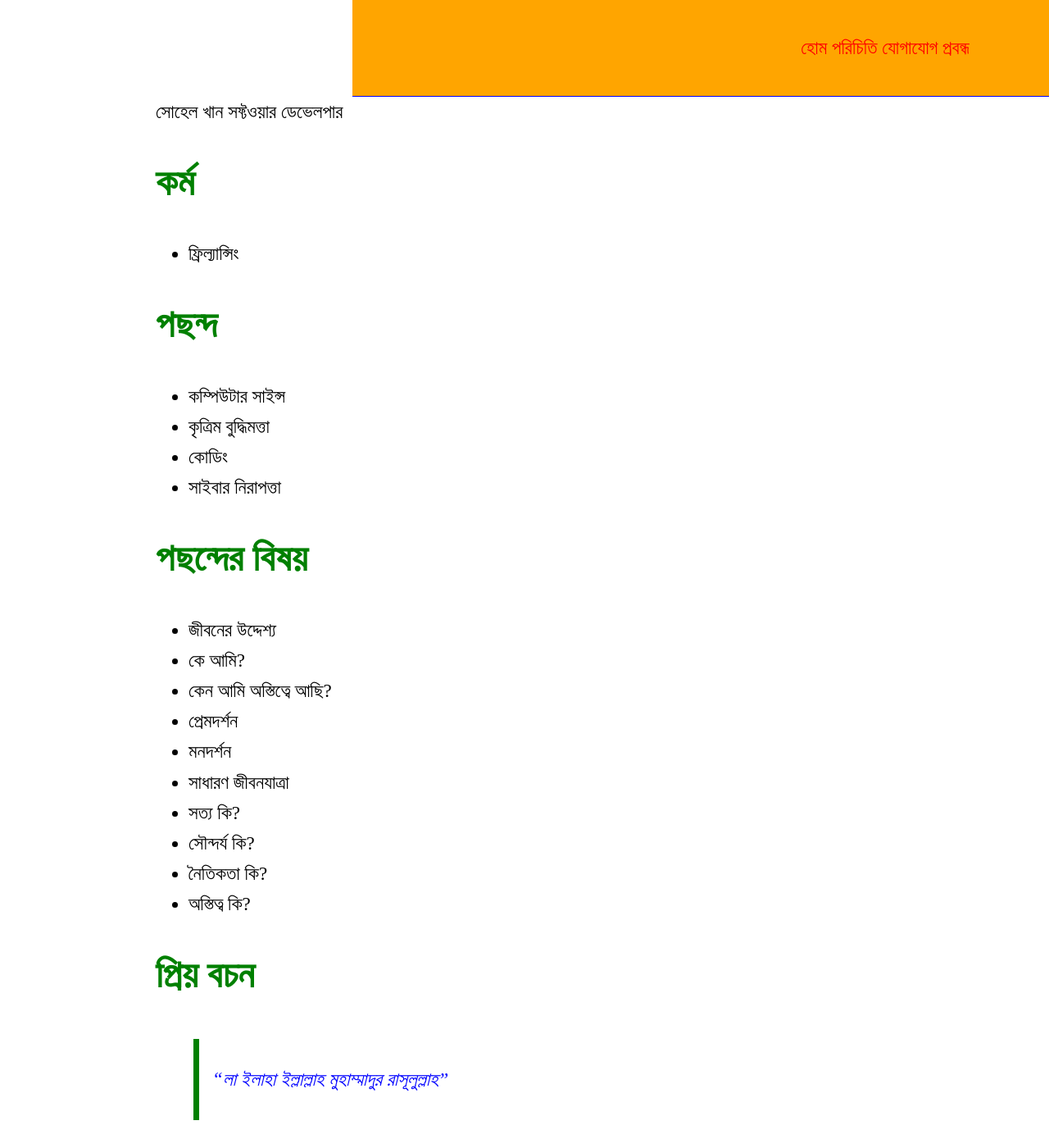
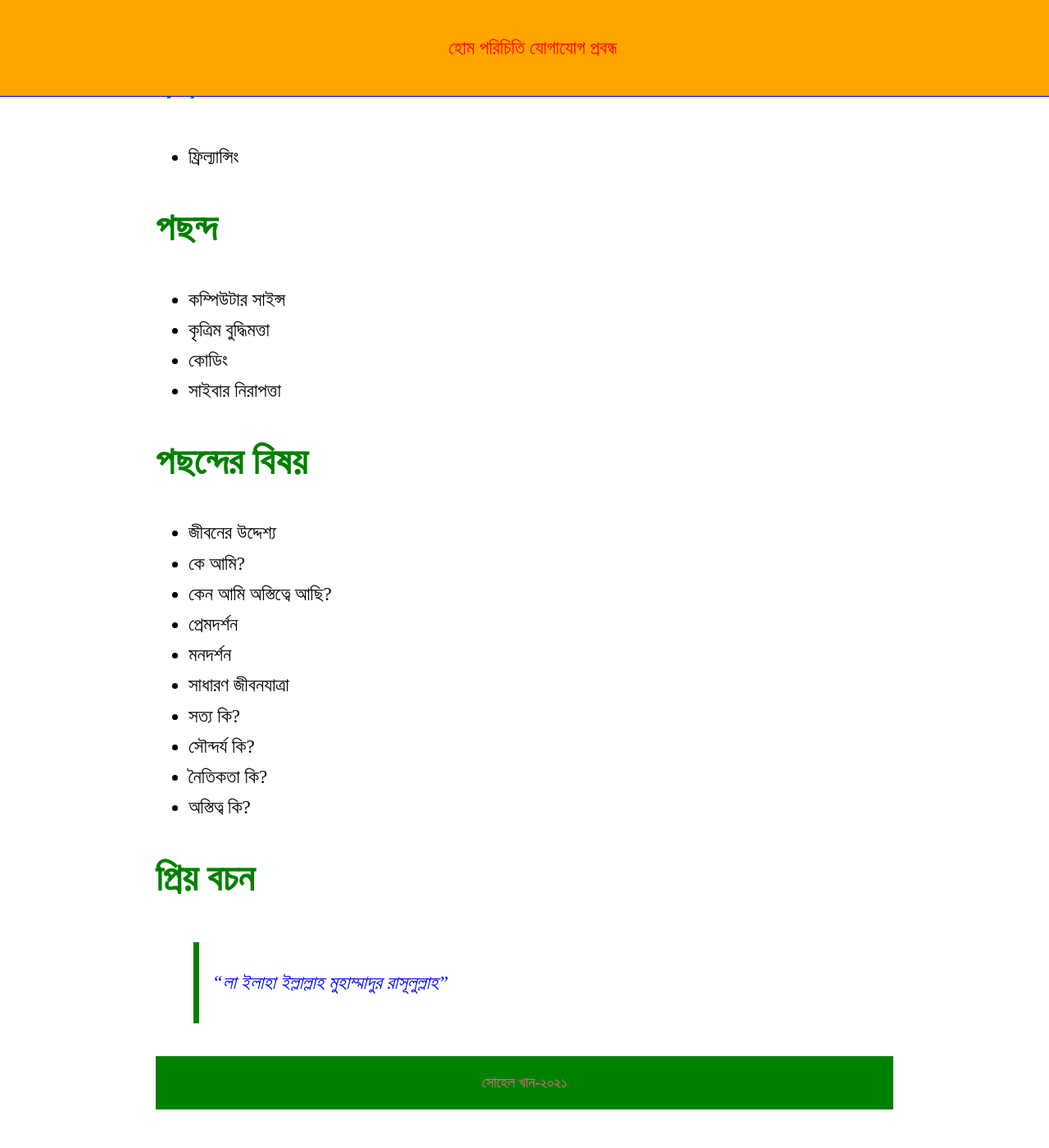
Before and after one commit to sohelkhanz/sohelkhanz.github.io, a Jekyll site: the page built from index.md, in a window 1280 px wide and 1400 px high. Shown: the whole window at 82% size. Built offline with Jekyll 4.4.1, drawn with Linux system fonts in a browser that asks for light colours.

Commit message:
Update style.css

```diff
--- a/assets/css/style.css
+++ b/assets/css/style.css
@@ -25,7 +25,8 @@ header {
   text-align: center;
   padding: 2rem .5rem;
   width: 100vw;
-  position: sticky;
+  position: fixed;
+  z-index: 1;
   left: 50%;
   right: 50%;
   margin-left: -50vw;
```
